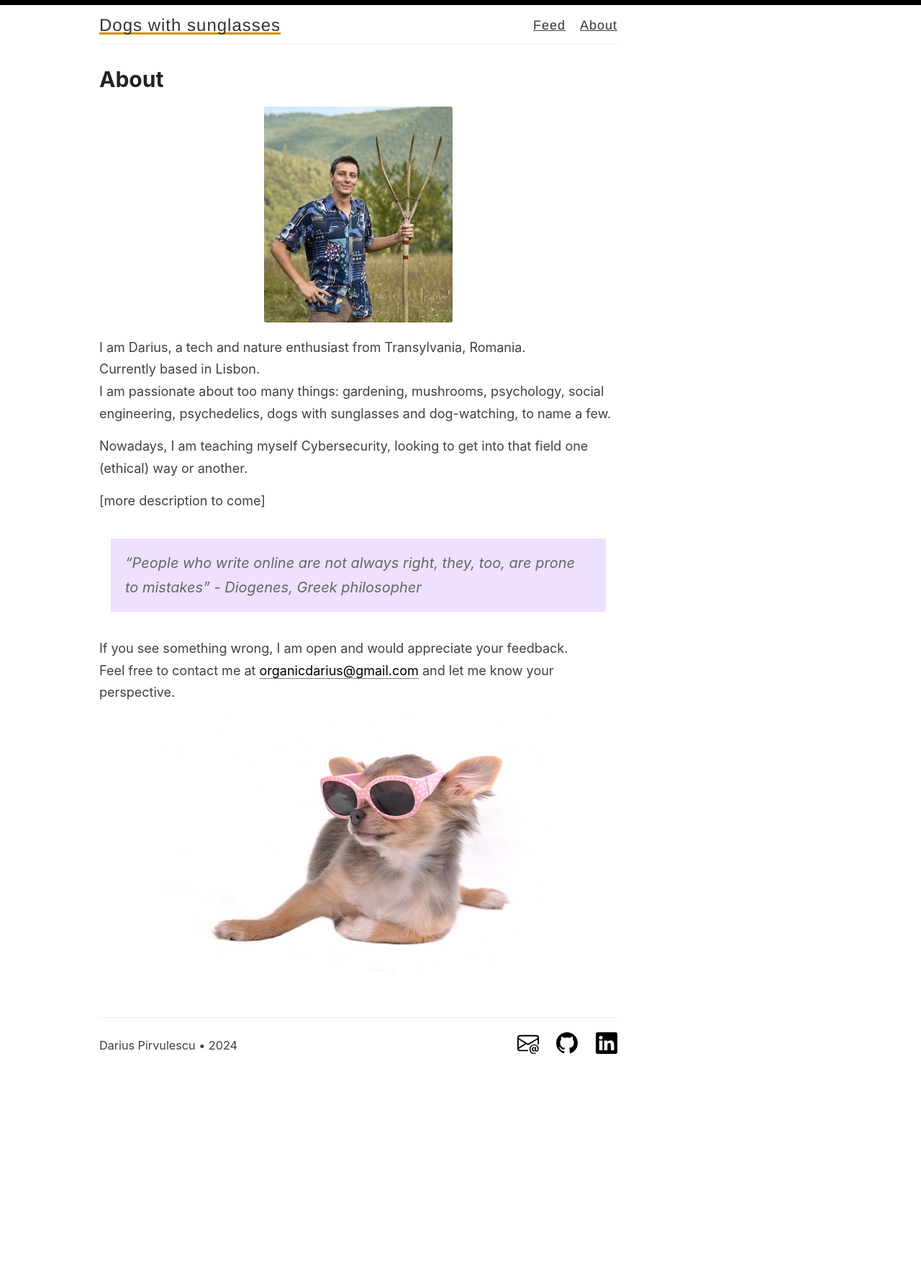
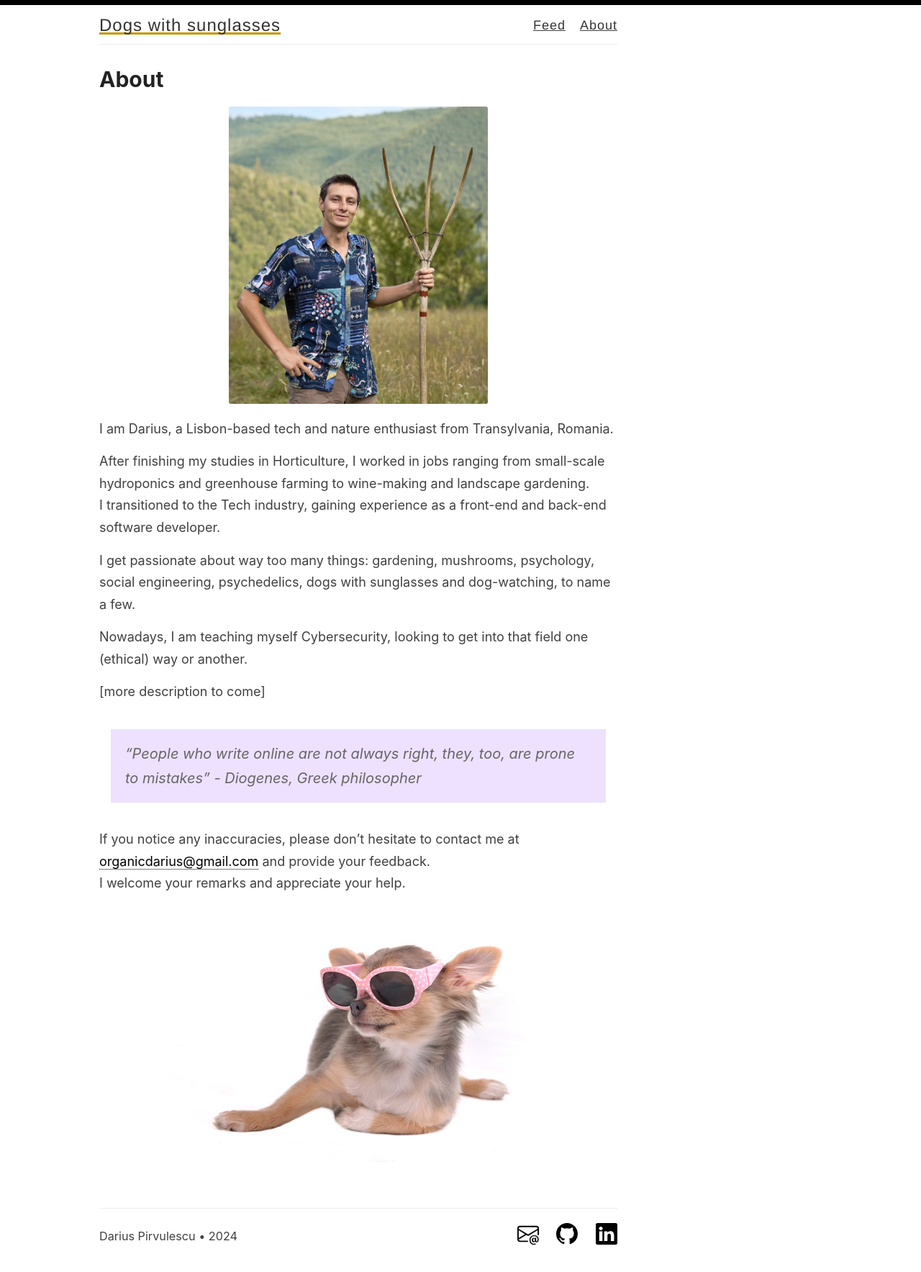
Before and after one commit to panacotar/blog, a Jekyll site: the page built from _pages/about.md, in a window 1280 px wide. Shown: the whole page at 72% size. Built offline with Jekyll 4.4.1, drawn with Linux system fonts in a browser that asks for light colours; before the commit the page ends 1502 px from its top, so only the background shows below that.

Commit message:
Modify about page description and style

```diff
--- a/_pages/about.md
+++ b/_pages/about.md
@@ -5,9 +5,13 @@ permalink: /about/
 ---
 
 <img class="about-img" src="/blog/assets/images/me2.jpg" alt="Image of me holding an old wood fork with the forest background">
-I am Darius, a tech and nature enthusiast from Transylvania, Romania.
-Currently based in Lisbon.
-I am passionate about too many things: gardening, mushrooms, psychology, social engineering, psychedelics, dogs with sunglasses and dog-watching, to name a few.
+
+I am Darius, a Lisbon-based tech and nature enthusiast from Transylvania, Romania.
+
+After finishing my studies in Horticulture, I worked in jobs ranging from small-scale hydroponics and greenhouse farming to wine-making and landscape gardening.
+I transitioned to the Tech industry, gaining experience as a front-end and back-end software developer.
+
+I get passionate about way too many things: gardening, mushrooms, psychology, social engineering, psychedelics, dogs with sunglasses and dog-watching, to name a few.
 
 Nowadays, I am teaching myself Cybersecurity, looking to get into that field one (ethical) way or another.
 
@@ -15,8 +19,8 @@ Nowadays, I am teaching myself Cybersecurity, looking to get into that field one
 
 > "People who write online are not always right, they, too, are prone to mistakes" - Diogenes, Greek philosopher
 
-If you see something wrong, I am open and would appreciate your feedback.
-Feel free to contact me at <span class="text-link">organicdarius@gmail.com</span> and let me know your perspective.
+If you notice any inaccuracies, please don't hesitate to contact me at <span class="text-link">organicdarius@gmail.com</span> and provide your feedback.
+I welcome your remarks and appreciate your help.
 
 
 ![image]({{ site.baseurl }}/assets/images/fly-dog.jpg)
--- a/assets/style.scss
+++ b/assets/style.scss
@@ -268,6 +268,7 @@ p > img {
     position: sticky;
     top: 0;
     background-color: $white;
+    z-index: 10;
   }
 }
 
@@ -468,9 +469,16 @@ footer {
 }
 
 .about-img {
-  height: 300px;
+  width: 100%;
+  height: 100%;
   border-radius: 3px;
   margin: 20px auto;
+
+
+  @include tablet {
+    width: 360px;
+    border-radius: 3px;
+  }
 }
 
 
```
